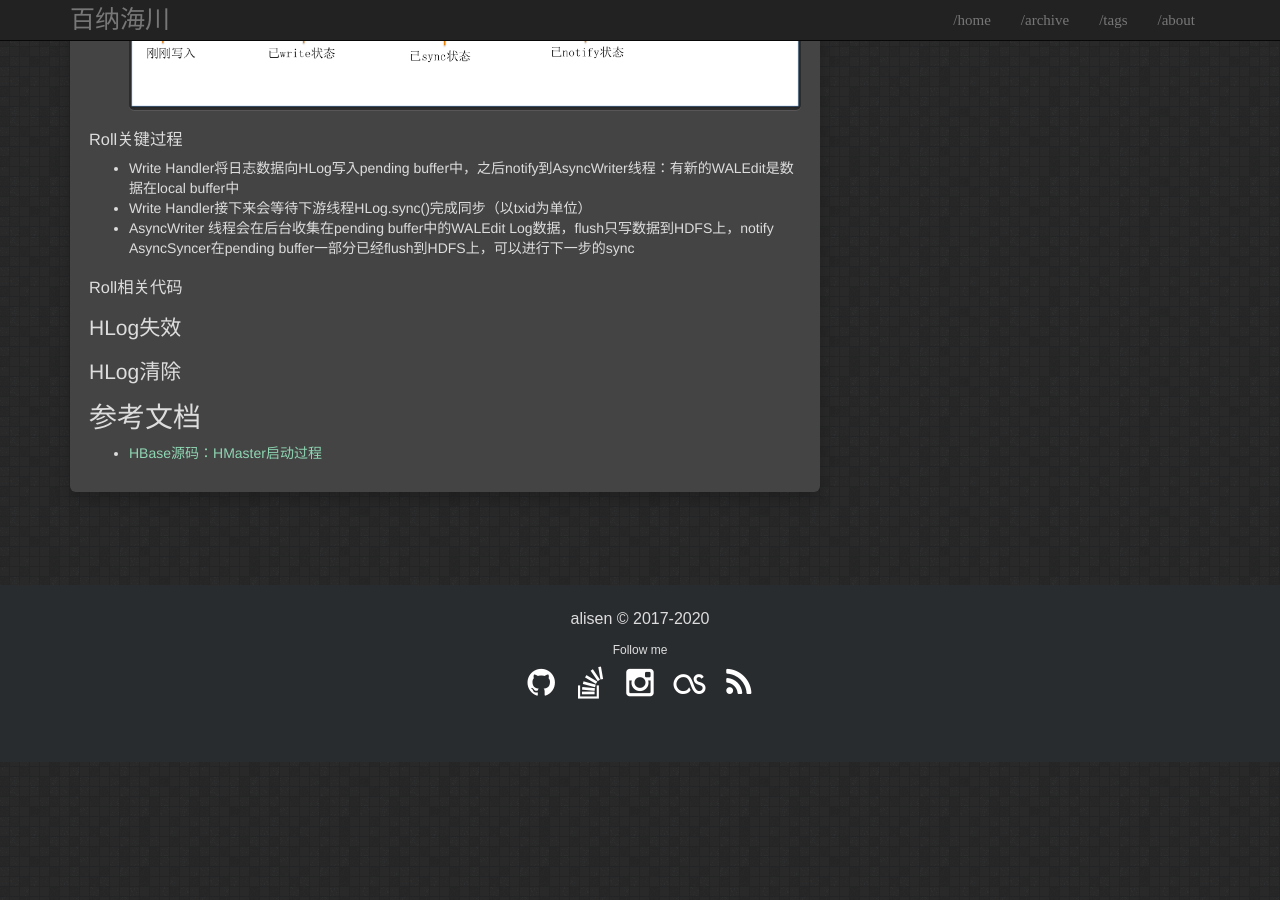
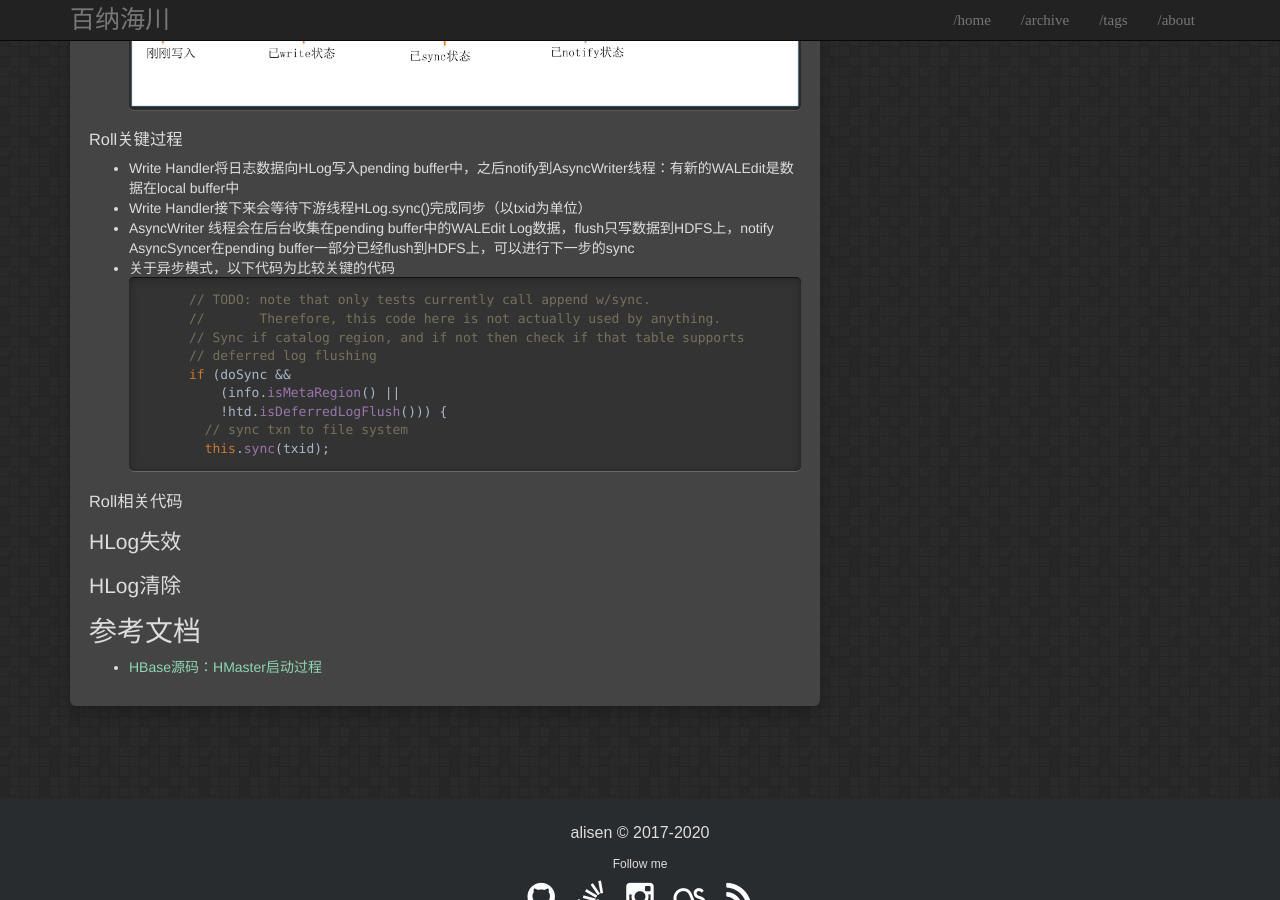
Before and after one commit to igithu/summary, a Jekyll site: the page built from _posts/2018-04-14-hbase-rs-crash.md, in a window 1280 px wide and 900 px high, scrolled down 3964 px. Built offline with Jekyll 4.4.1, drawn with Linux system fonts in a browser that asks for light colours; before the commit the page ends 4726 px from its top, so only the background shows below that.

Commit message:
Update 2018-04-14-hbase-rs-crash.md

````diff
--- a/_posts/2018-04-14-hbase-rs-crash.md
+++ b/_posts/2018-04-14-hbase-rs-crash.md
@@ -169,7 +169,18 @@ tags: hbase
 * Write Handler将日志数据向HLog写入pending buffer中，之后notify到AsyncWriter线程：有新的WALEdit是数据在local buffer中
 * Write Handler接下来会等待下游线程HLog.sync()完成同步（以txid为单位）
 * AsyncWriter 线程会在后台收集在pending buffer中的WALEdit Log数据，flush只写数据到HDFS上，notify AsyncSyncer在pending buffer一部分已经flush到HDFS上，可以进行下一步的sync
-
+* 关于异步模式，以下代码为比较关键的代码
+```java
+        // TODO: note that only tests currently call append w/sync.
+        //       Therefore, this code here is not actually used by anything.
+        // Sync if catalog region, and if not then check if that table supports
+        // deferred log flushing
+        if (doSync &&
+            (info.isMetaRegion() ||
+            !htd.isDeferredLogFlush())) {
+          // sync txn to file system
+          this.sync(txid);
+ ```
 
 ### Roll相关代码
 
````
